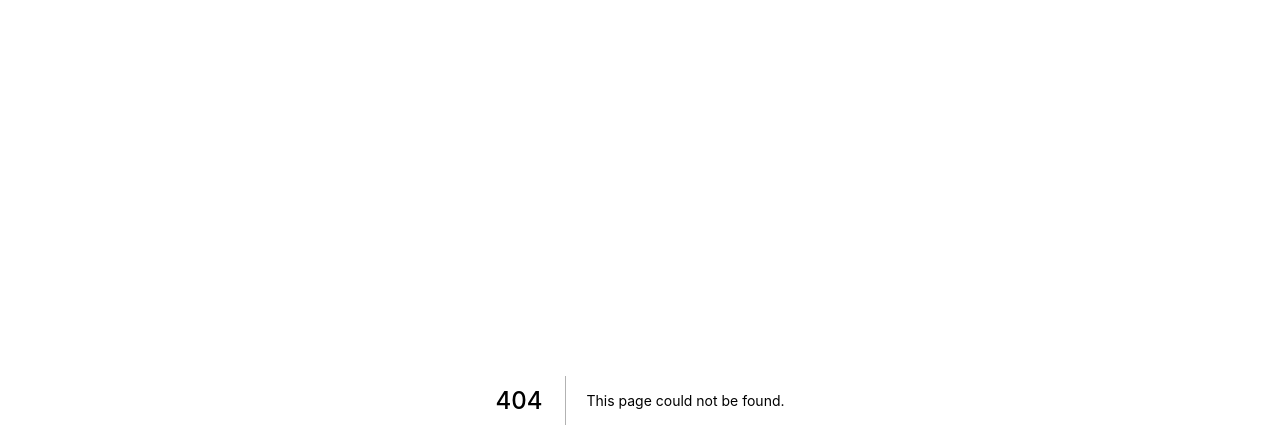
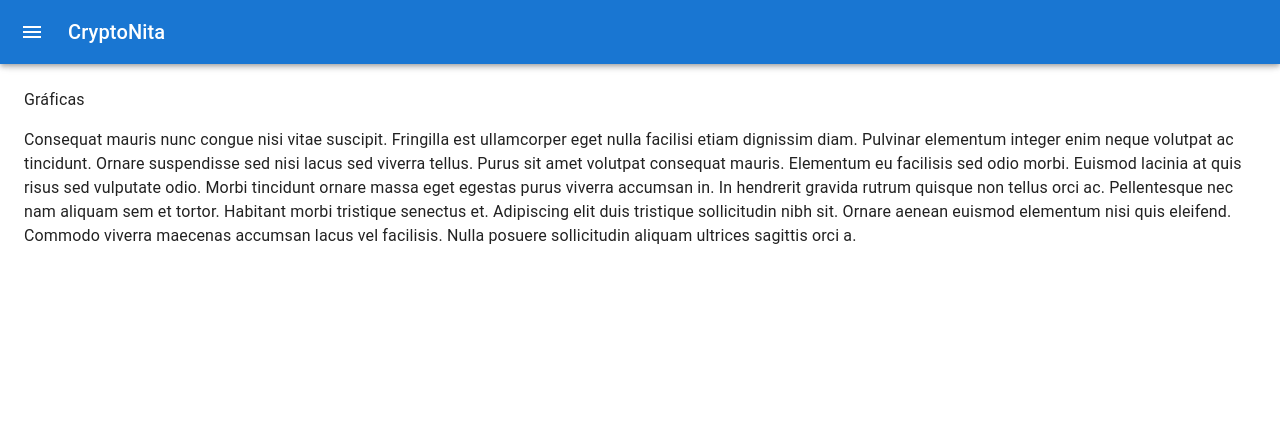
Before and after one commit to Luis4609/cryptonita-front-nextjs, a Next.js app: page /layout in a window 1280 px wide. Before the commit this address had no page. Shown: the top 448 px of the page. Built offline with nearby package versions, Linux system fonts and the light colour scheme.

Commit message:
Layout page add

```diff
--- a/package.json
+++ b/package.json
@@ -13,6 +13,7 @@
     "@ant-design/plots": "^1.1.1",
     "@emotion/react": "^11.9.3",
     "@emotion/styled": "^11.9.3",
+    "@mui/icons-material": "^5.8.4",
     "@mui/material": "^5.9.0",
     "chart.js": "^3.8.0",
     "echarts": "^5.3.3",
--- /dev/null
+++ b/pages/layout.tsx
@@ -0,0 +1,12 @@
+import React from 'react'
+import PersistentDrawerLeft from '../components/LeftDrawer'
+
+function layout() {
+  return (
+    <>
+    <PersistentDrawerLeft></PersistentDrawerLeft>
+    </>
+  )
+}
+
+export default layout
```
Also changed, not shown: 1 other file (tests, documents, lock files or other folders).
